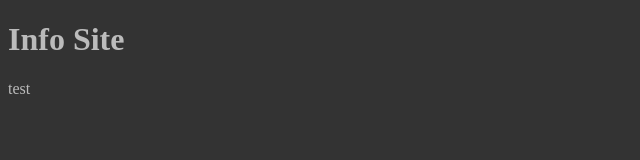
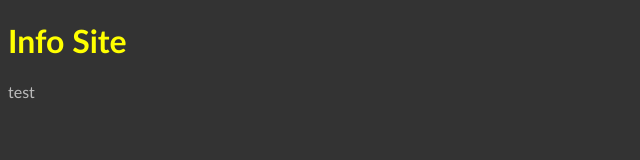
Before and after one commit to edwardtanguay/livecoding-js-dom-netlify, a plain HTML site: page index.html in a window 1280 px wide. Shown: the whole page, without its empty margins (0-640 px from the left). Drawn offline with Linux system fonts and the light colour scheme.

Commit message:
sass is in

```diff
--- /dev/null
+++ b/css/main.scss
@@ -0,0 +1,8 @@
+body {
+	background: #333;
+	color: #bbb;
+	font-family: 'Gill Sans', 'Gill Sans MT', Calibri, 'Trebuchet MS', sans-serif;
+	h1 {
+		color: yellow;
+	}
+}
--- /dev/null
+++ b/dev/notes.txt
@@ -0,0 +1 @@
+- .. install sass
```
Also changed, not shown: css/main.css, 1 other file.
